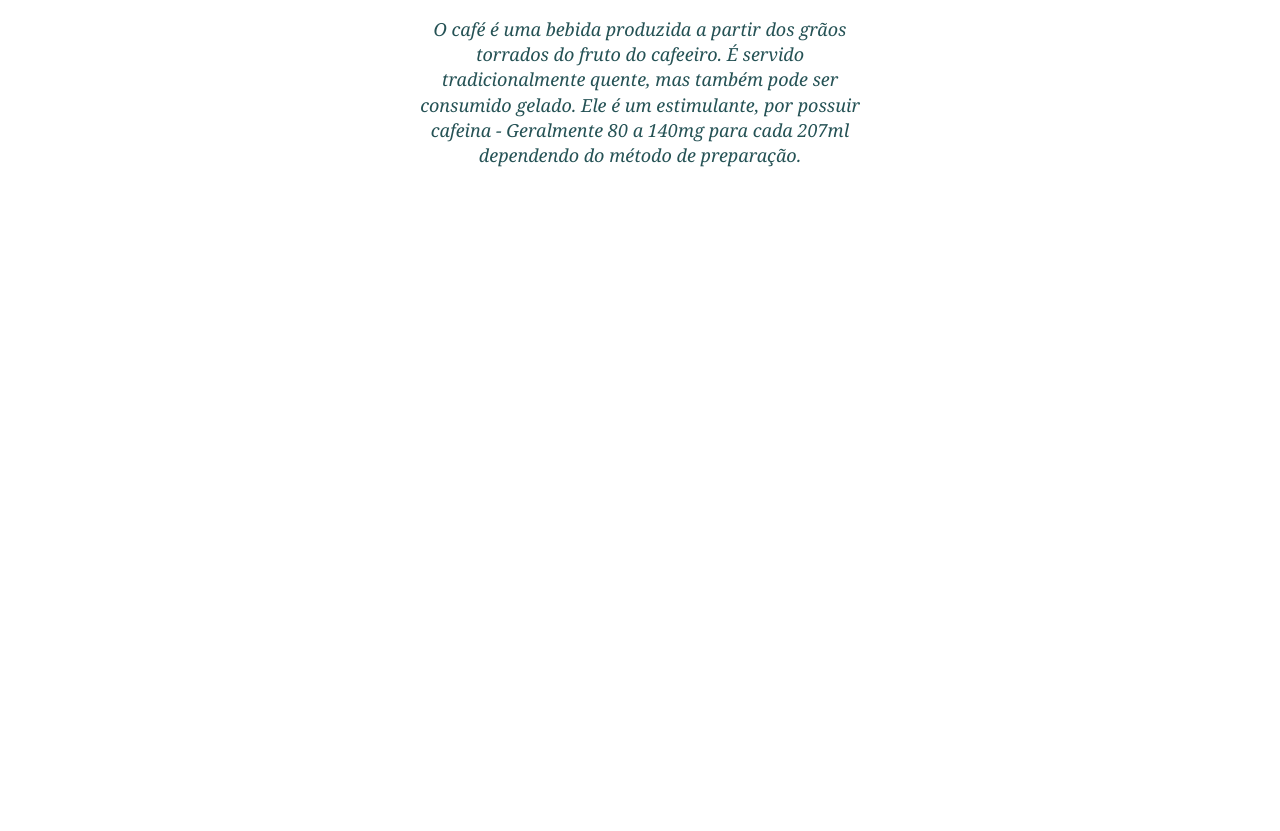
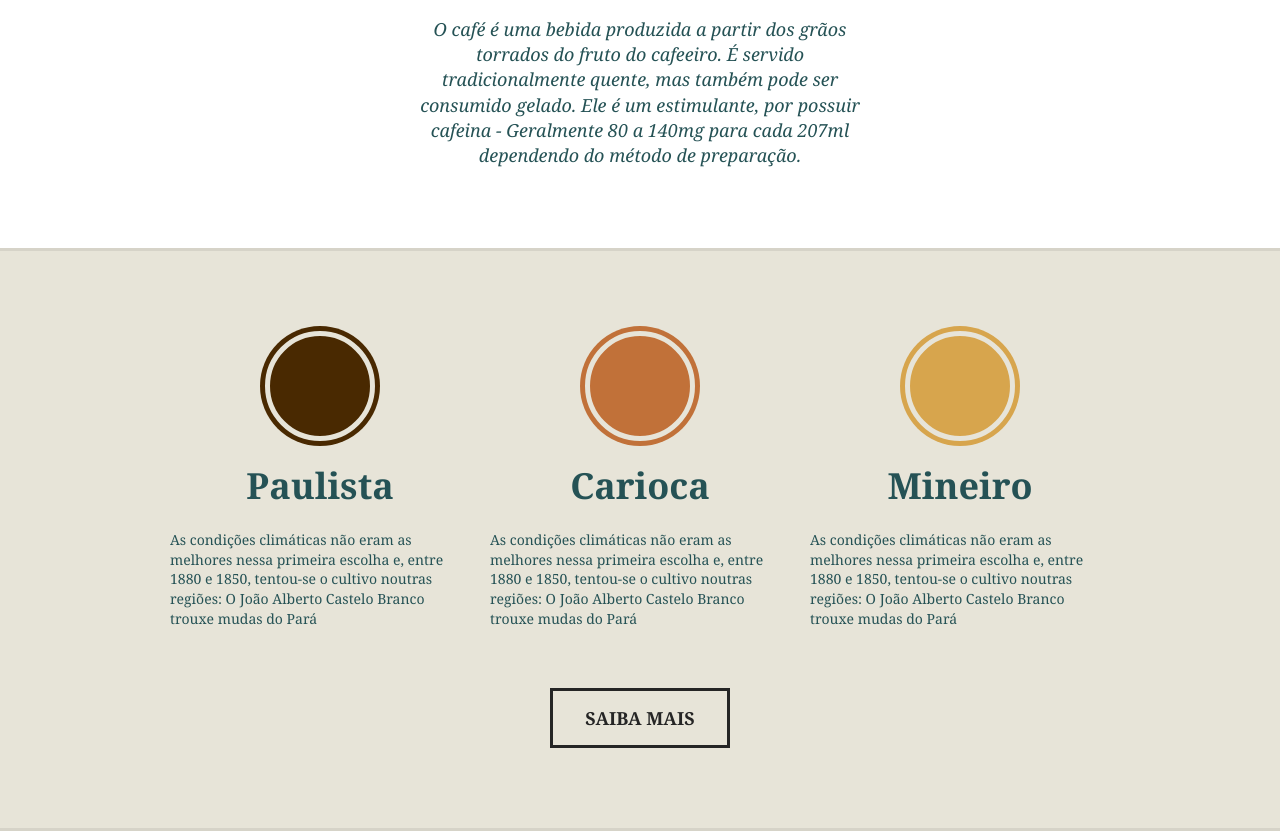
Before and after one commit to ArthurApolucena1/Brafe, a plain HTML site: page index.html in a window 1280 px wide. Shown: the part 975-1806 px from the top of the page. Before the commit the page ends 1223 px from the top, so only its background shows below. Drawn offline with Linux system fonts and the light colour scheme.

Commit message:
Produtos

```diff
--- a/CSS/style.css
+++ b/CSS/style.css
@@ -124,3 +124,64 @@ body{
     top: -25px;
     padding: 5px 0 10px 0;
 }
+
+/* PRODUTOS */
+
+.produtos{
+    background-color: #e7e4d8;
+    padding: 60px 0;
+    border-top: 3px solid #d6d3c8;
+    border-bottom: 3px solid #d6d3c8;
+}
+
+.produtos-item{
+    flex:1;
+    margin: 0 10px 40px 10px;
+}
+
+.produtos-item h2{
+    font-size: 2.25em;
+    text-align: center;
+    margin-bottom: 20px;
+}
+
+.produtos-item p{
+    font-size: 0.875em;
+    line-height: 1.4em;
+}
+
+.produtos-item h2::before{
+    content: '';
+    display: block;
+    width: 100px;
+    height: 100px;
+    background-color: currentColor;
+    border-radius: 50%;
+    border: 5px solid #e7e4d8;
+    box-shadow: 0 0 0 5px currentColor;
+    margin: 20px auto;
+}
+
+h2.produtos-paulista::before{
+    color: #492901;
+}
+h2.produtos-carioca::before{
+    color: #c17139;
+}
+h2.produtos-mineiro::before{
+    color: #d7a54d;
+}
+
+.produtos-btn{
+    border: 3px solid #252525;
+    color: #252525;
+    text-decoration: none;
+    text-align: center;
+    font-size: 1.125em;
+    font-weight: bold;
+    text-transform: uppercase;
+    display: block;
+    width: 180px;
+    padding: 15px 0;
+    margin: 20px auto;
+}
--- a/index.html
+++ b/index.html
@@ -41,5 +41,26 @@
             O café é uma bebida produzida a partir dos grãos torrados do fruto do cafeeiro. É servido tradicionalmente quente, mas também pode ser consumido gelado. Ele é um estimulante, por possuir cafeina - Geralmente 80 a 140mg para cada 207ml dependendo do método de preparação.
         </p>
     </section>
+    <!--PRODUTOS-->
+    <section class="produtos">
+        <div class="conteiner">
+            <div class="produtos-item">
+                <h2 class="produtos-paulista">Paulista</h2>
+                <p>As condições climáticas não eram as melhores nessa primeira escolha e, entre 1880 e 1850,
+                    tentou-se o cultivo noutras regiões: O João Alberto Castelo Branco trouxe mudas do Pará</p>
+            </div>
+            <div class="produtos-item">
+                <h2 class="produtos-carioca">Carioca</h2>
+                <p>As condições climáticas não eram as melhores nessa primeira escolha e, entre 1880 e 1850,
+                    tentou-se o cultivo noutras regiões: O João Alberto Castelo Branco trouxe mudas do Pará</p>
+            </div>
+            <div class="produtos-item">
+                <h2 class="produtos-mineiro">Mineiro</h2>
+                <p>As condições climáticas não eram as melhores nessa primeira escolha e, entre 1880 e 1850,
+                    tentou-se o cultivo noutras regiões: O João Alberto Castelo Branco trouxe mudas do Pará</p>
+            </div>
+        </div>
+        <a href="#" class="produtos-btn">Saiba Mais</a>
+    </section>
 </body>
 </html>
```
